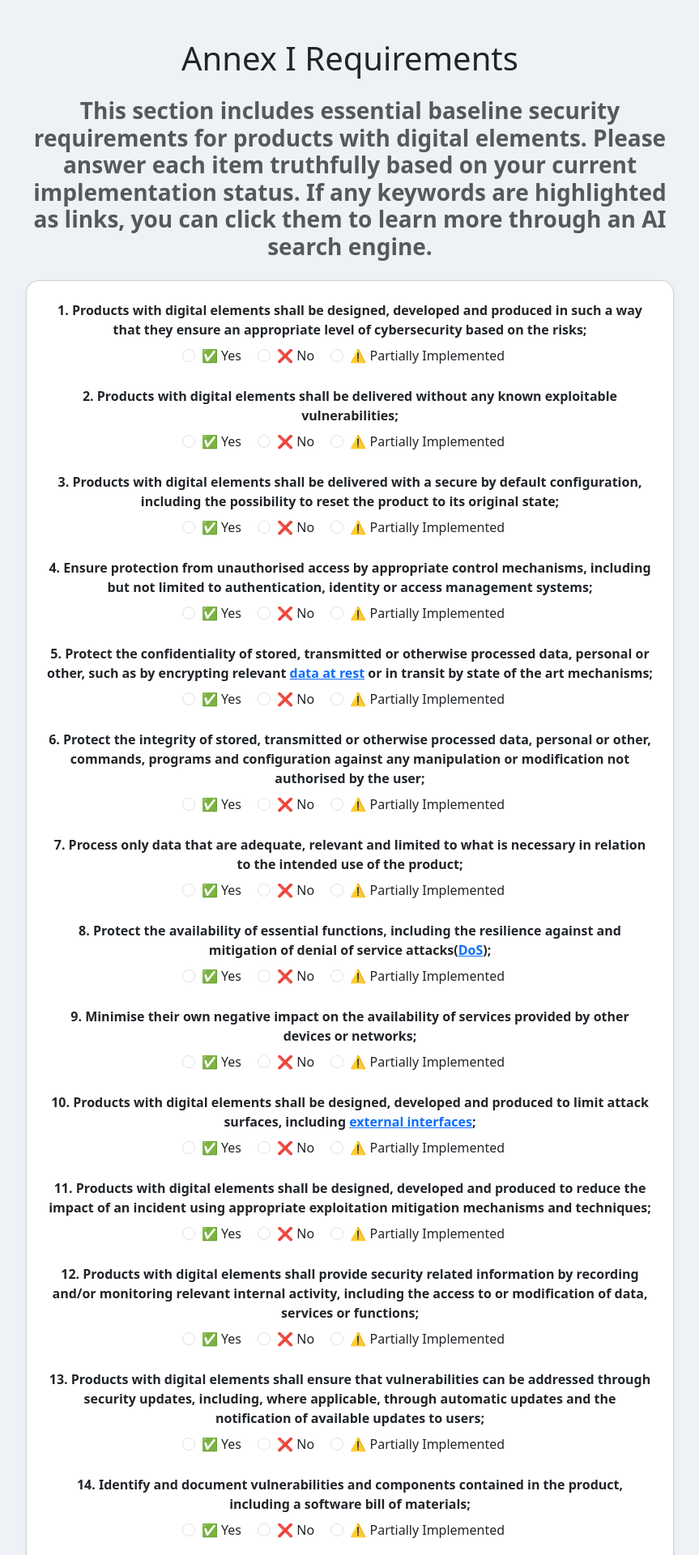
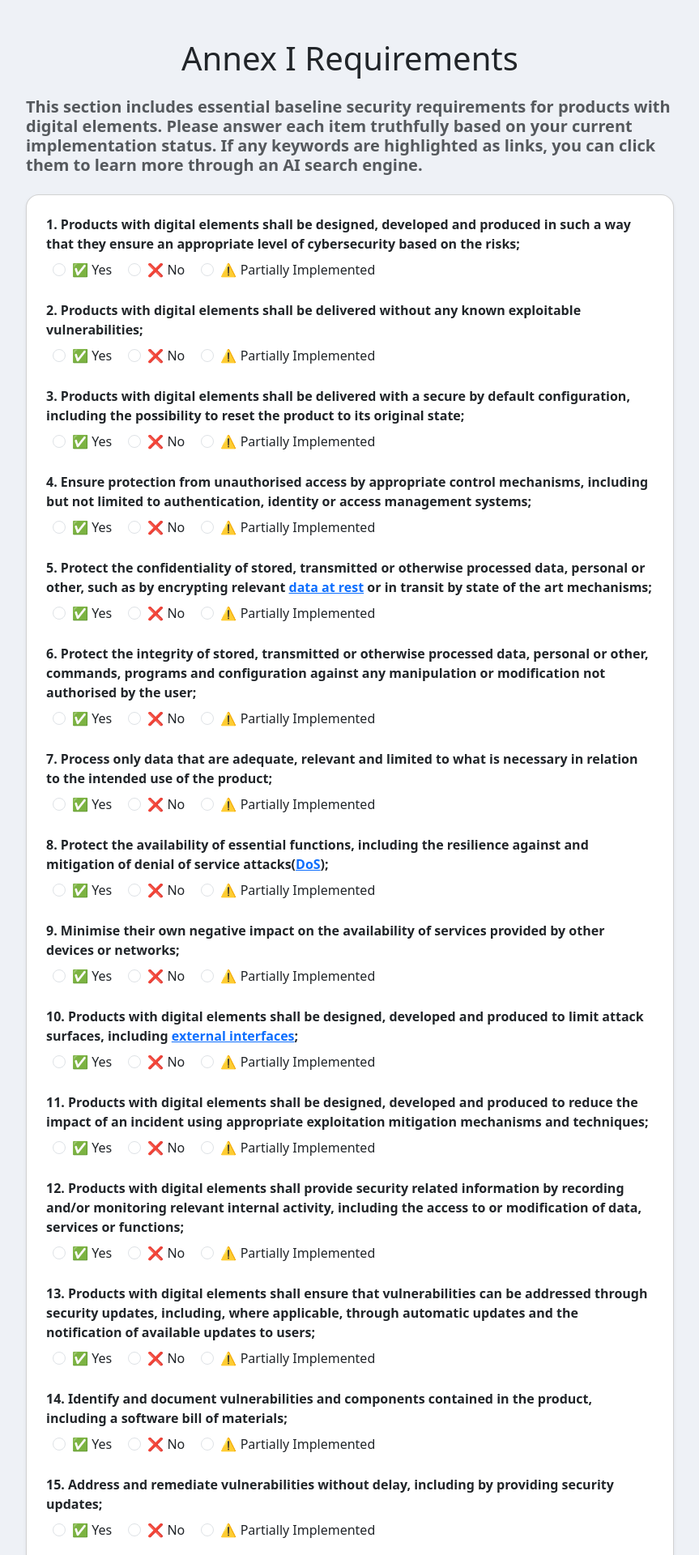
Before and after one commit to mmilas1/CRA-Compliance-System, a Django app: page /assessment/ in a window 1280 px wide. Shown: the top 1920 px of the page at 81% size, without its empty margins (208-1071 px from the left). Run offline with Django 5.2, Linux system fonts and the light colour scheme; a user stored in the database is signed in; data comes from the database, SQL or seed files in the repository.

Commit message:
Update form_annex1.html

```diff
--- a/assessment/templates/assessment/form_annex1.html
+++ b/assessment/templates/assessment/form_annex1.html
@@ -7,25 +7,25 @@
     <link href="https://cdn.jsdelivr.net/npm/bootstrap@5.3.0/dist/css/bootstrap.min.css" rel="stylesheet">
 </head>
 <body style="background-color:#eef1f6;">
-<div class="container py-5 d-flex justify-content-center">
-    <div style="max-width:800px;width:100%;">
+<div class="container py-5">
+    <div class="mx-auto" style="max-width:800px;">
         <h1 class="mb-4 text-center">Annex I Requirements</h1>
-        <div class="text-muted text-center mb-4">
-            <h3><strong>
+        <div class="text-muted mb-4">
+            <h3 class="fw-bold text-start" style="font-size:1.25rem;">
                 This section includes essential baseline security requirements for products with digital elements.
                 Please answer each item truthfully based on your current implementation status.
                 If any keywords are highlighted as links, you can click them to learn more through an AI search engine.
-            </strong></h3>
+            </h3>
         </div>
 
         <form method="post" class="card p-4 shadow-sm bg-white rounded-4">
             {% csrf_token %}
             {% for req in annex_1_reqs %}
-                <div class="mb-4 text-center">
-                    <label class="form-label d-block">
+                <div class="mb-4">
+                    <label class="form-label d-block text-start">
                         <strong>{{ forloop.counter }}. {{ req.title|link_keywords|safe }}</strong>
                     </label>
-                    <div class="form-check form-check-inline">
+                    <div class="form-check form-check-inline ms-2">
                         <input class="form-check-input" type="radio" name="requirement_{{ req.id }}" id="yes{{ req.id }}" value="True" required>
                         <label class="form-check-label" for="yes{{ req.id }}">✅ Yes</label>
                     </div>
@@ -42,7 +42,7 @@
                     </div>
                 </div>
             {% endfor %}
-            <div class="text-center mt-4">
+            <div class="text-end mt-4">
                 <button type="submit" class="btn btn-primary btn-lg">Continue</button>
             </div>
         </form>
```
